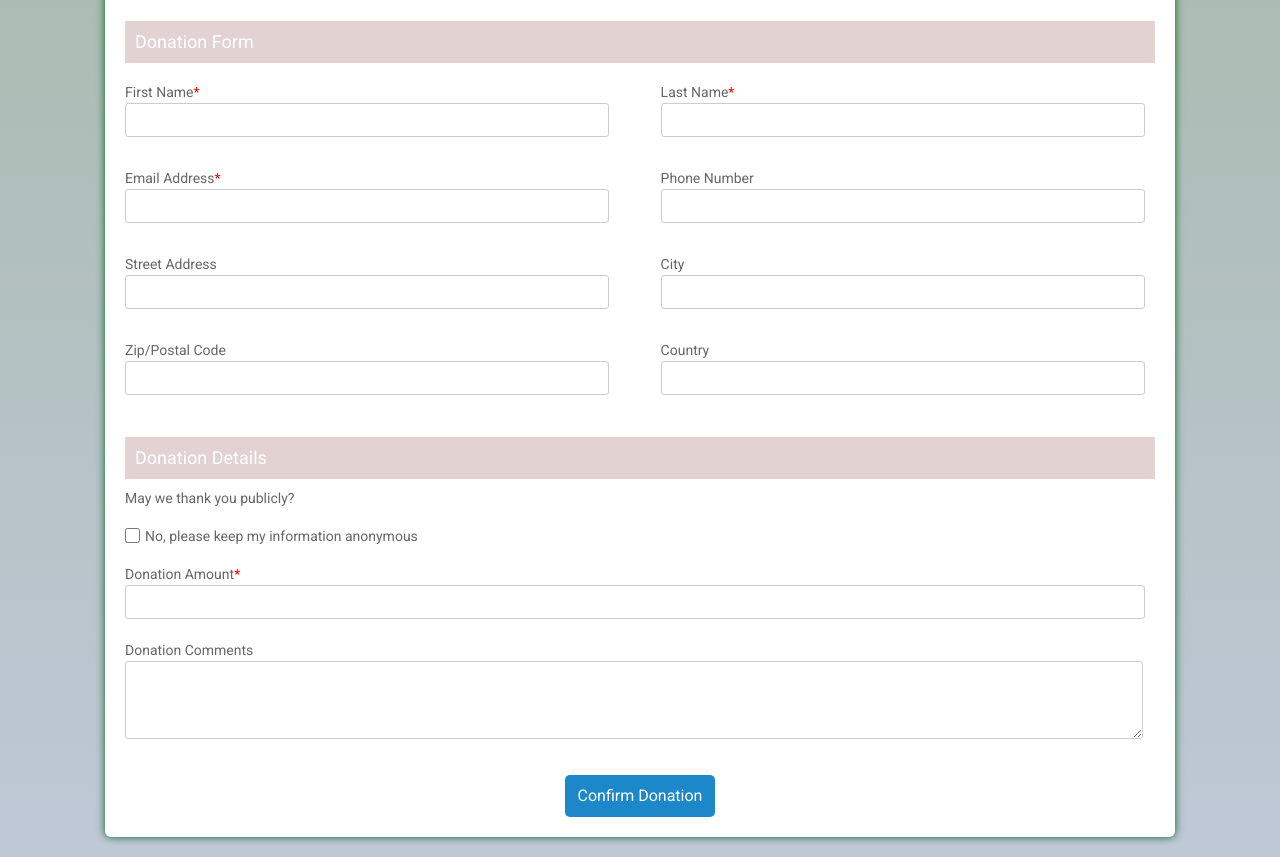
After one commit to avabrooks/POWER, a Flask app: page /fundraising in a window 1280 px wide. The commit adds this page. Shown: the part 483-1340 px from the top of the page. Run offline with Flask 2, Linux system fonts and the light colour scheme; some libraries are stand-ins or nearby versions.

Commit message:
fundraising

```diff
--- a/main.py
+++ b/main.py
@@ -11,6 +11,9 @@ def OurMission():
 def aboutus():
     return render_template("aboutus.html")
 
+@app.route('/fundraising')
+def fundraising():
+    return render_template('fundraising.html')
 
 @app.route('/')
 def home():
--- /dev/null
+++ b/templates/fundraising.html
@@ -0,0 +1,281 @@
+{% extends "layout.html" %}
+{% block pagecontent %}
+<html>
+<head>
+    <title>Donation Form</title>
+    <link href="https://fonts.googleapis.com/css?family=Roboto:300,400,500,700" rel="stylesheet">
+    <link rel="stylesheet" href="https://use.fontawesome.com/releases/v5.5.0/css/all.css" integrity="sha384-B4dIYHKNBt8Bc12p+WXckhzcICo0wtJAoU8YZTY5qE0Id1GSseTk6S+L3BlXeVIU" crossorigin="anonymous">
+    <style>
+      html, body {
+      min-height: 100%;
+      }
+      body, div, form, input, select, textarea, label {
+      padding: 0;
+      margin: 0;
+      outline: none;
+      font-family: Roboto, Arial, sans-serif;
+      font-size: 14px;
+      color: #666;
+      line-height: 22px;
+      }
+      h1 {
+      position: absolute;
+      margin:0;
+      font-size: 60px;
+      color: #fff;
+      z-index: 2;
+      line-height: 83px;
+      top:30px;
+      }
+      legend {
+      padding: 10px;
+      font-family: Roboto, Arial, sans-serif;
+      font-size: 18px;
+      color: #fff;
+      background-color: #e2d2d2;
+      }
+      textarea {
+      width: calc(100% - 12px);
+      padding: 5px;
+      }
+      .testbox {
+      display: flex;
+      justify-content: center;
+      align-items: center;
+      height: inherit;
+      padding: 20px;
+      }
+      form {
+      width: 100%;
+      padding: 20px;
+      border-radius: 6px;
+      background: #fff;
+      box-shadow: 0 0 8px #006622;
+      }
+      .banner {
+      position: relative;
+      height: 250px;
+      background-image: url("static/17b905e02ec51fe8363cb76550bbf0e7.jpg");
+      background-size: cover;
+      display: flex;
+      justify-content: center;
+      align-items: center;
+      text-align: center;
+      }
+      .banner::after {
+      content: "";
+      background-color: rgba(0, 0, 0, 0.4);
+      position: absolute;
+      width: 100%;
+      height: 100%;
+      }
+      input, select, textarea {
+      margin-bottom: 10px;
+      border: 1px solid #ccc;
+      border-radius: 3px;
+      }
+      input {
+      width: calc(100% - 10px);
+      padding: 5px;
+      }
+      input[type="date"] {
+      padding: 4px 5px;
+      }
+      textarea {
+      width: calc(100% - 12px);
+      padding: 5px;
+      }
+      .item:hover p, .item:hover i, .question:hover p, .question label:hover, input:hover::placeholder {
+      color:  #006622;
+      }
+      .checkbox input[type=checkbox] {
+      display:inline-block;
+      height:15px;
+      width:15px;
+      margin-right:5px;
+      vertical-align:text-top;
+      }
+      .item input:hover, .item select:hover, .item textarea:hover {
+      border: 1px solid transparent;
+      box-shadow: 0 0 3px 0  #006622;
+      color: #006622;
+      }
+      .item {
+      position: relative;
+      margin: 10px 0;
+      }
+      .item span {
+      color: red;
+      }
+      .week {
+      display:flex;
+      justfiy-content:space-between;
+      }
+      .colums {
+      display:flex;
+      justify-content:space-between;
+      flex-direction:row;
+      flex-wrap:wrap;
+      }
+      .colums div {
+      width:48%;
+      }
+      input[type=radio], input[type=checkbox]  {
+      display: none;
+      }
+      label.radio {
+      position: relative;
+      display: inline-block;
+      margin: 5px 20px 15px 0;
+      cursor: pointer;
+      }
+      .question span {
+      margin-left: 30px;
+      }
+      .question-answer label {
+      display: block;
+      }
+      label.radio:before {
+      content: "";
+      position: absolute;
+      left: 0;
+      width: 17px;
+      height: 17px;
+      border-radius: 50%;
+      border: 2px solid #ccc;
+      }
+      input[type=radio]:checked + label:before, label.radio:hover:before {
+      border: 2px solid  #006622;
+      }
+      label.radio:after {
+      content: "";
+      position: absolute;
+      top: 6px;
+      left: 5px;
+      width: 8px;
+      height: 4px;
+      border: 3px solid  #006622;
+      border-top: none;
+      border-right: none;
+      transform: rotate(-45deg);
+      opacity: 0;
+      }
+      input[type=radio]:checked + label:after {
+      opacity: 1;
+      }
+      .flax {
+      display:flex;
+      justify-content:space-around;
+      }
+      .btn-block {
+      margin-top: 10px;
+      text-align: center;
+      }
+      button {
+      width: 150px;
+      padding: 10px;
+      border: none;
+      border-radius: 5px;
+      background:  #1c87c9;
+      font-size: 16px;
+      color: #fff;
+      cursor: pointer;
+      }
+      button:hover {
+      background:  #0692e8;
+      }
+      @media (min-width: 568px) {
+      .name-item, .city-item {
+      display: flex;
+      flex-wrap: wrap;
+      justify-content: space-between;
+      }
+      .name-item input, .name-item div {
+      width: calc(50% - 20px);
+      }
+      .name-item div input {
+      width:97%;}
+      .name-item div label {
+      display:block;
+      padding-bottom:5px;
+      }
+      }
+    </style>
+</head>
+<div class="container">
+    <div class="pt-5 text-white">
+        <header class="py-5 mt-5">
+
+        </header>
+    </div>
+
+<div class="testbox">
+    <form>
+        <div class="banner">
+            <h1>Donation Form</h1>
+        </div>
+        <br/>
+        <fieldset>
+            <legend>Donation Form</legend>
+            <div class="colums">
+                <div class="item">
+                    <label for="fname">First Name<span>*</span></label>
+                    <input id="fname" type="text" name="fname" />
+                </div>
+                <div class="item">
+                    <label for="lname"> Last Name<span>*</span></label>
+                    <input id="lname" type="text" name="lname" />
+                </div>
+                <div class="item">
+                    <label for="address">Email Address<span>*</span></label>
+                    <input id="address" type="text"   name="address" />
+                </div>
+                <div class="item">
+                    <label for="phone">Phone Number</label>
+                    <input id="phone" type="tel"   name="phone"/>
+                </div>
+                <div class="item">
+                    <label for="saddress">Street Address</label>
+                    <input id="saddress" type="text"   name="city" />
+                </div>
+                <div class="item">
+                    <label for="city">City</label>
+                    <input id="city" type="text"   name="city" />
+                </div>
+                <div class="item">
+                    <label for="zip">Zip/Postal Code</label>
+                    <input id="zip" type="text"   name="zip" />
+                </div>
+                <div class="item">
+                    <label for="country">Country</label>
+                    <input id="country" type="text"   name="text" />
+                </div>
+        </fieldset>
+        <br/>
+        <fieldset>
+            <legend>Donation Details</legend>
+            <div class="colums">
+            </div>
+            <div class="checkbox">
+                <p>May we thank you publicly?</p>
+                <label><input type="checkbox"/>No, please keep my information anonymous
+                </label>
+            </div>
+            <div class="item">
+                <label for="amount">Donation Amount<span>*</span></label>
+                <input id="amount" type="number"   name="amount" />
+            </div>
+            <div class="item">
+                <label for="donation">Donation Comments</label>
+                <textarea id="donation" rows="3"></textarea>
+            </div>
+        </fieldset>
+        <div class="btn-block">
+            <button type="order" href="/">Confirm Donation</button>
+        </div>
+    </form>
+</div>
+</body>
+</div>
+</html>
+{% endblock %}
```
Also changed, not shown: templates/mission.html (+38 -2 lines).
